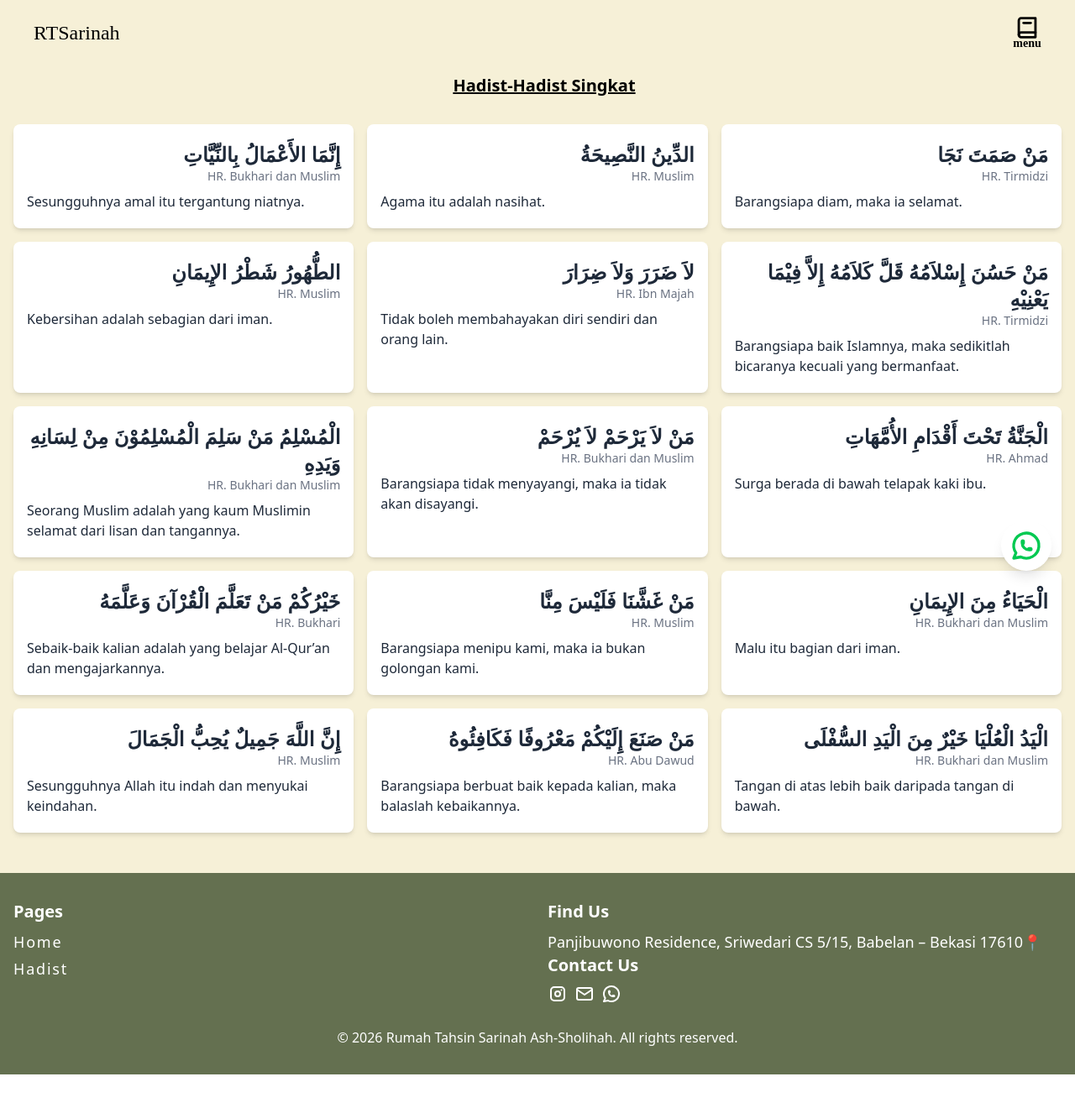
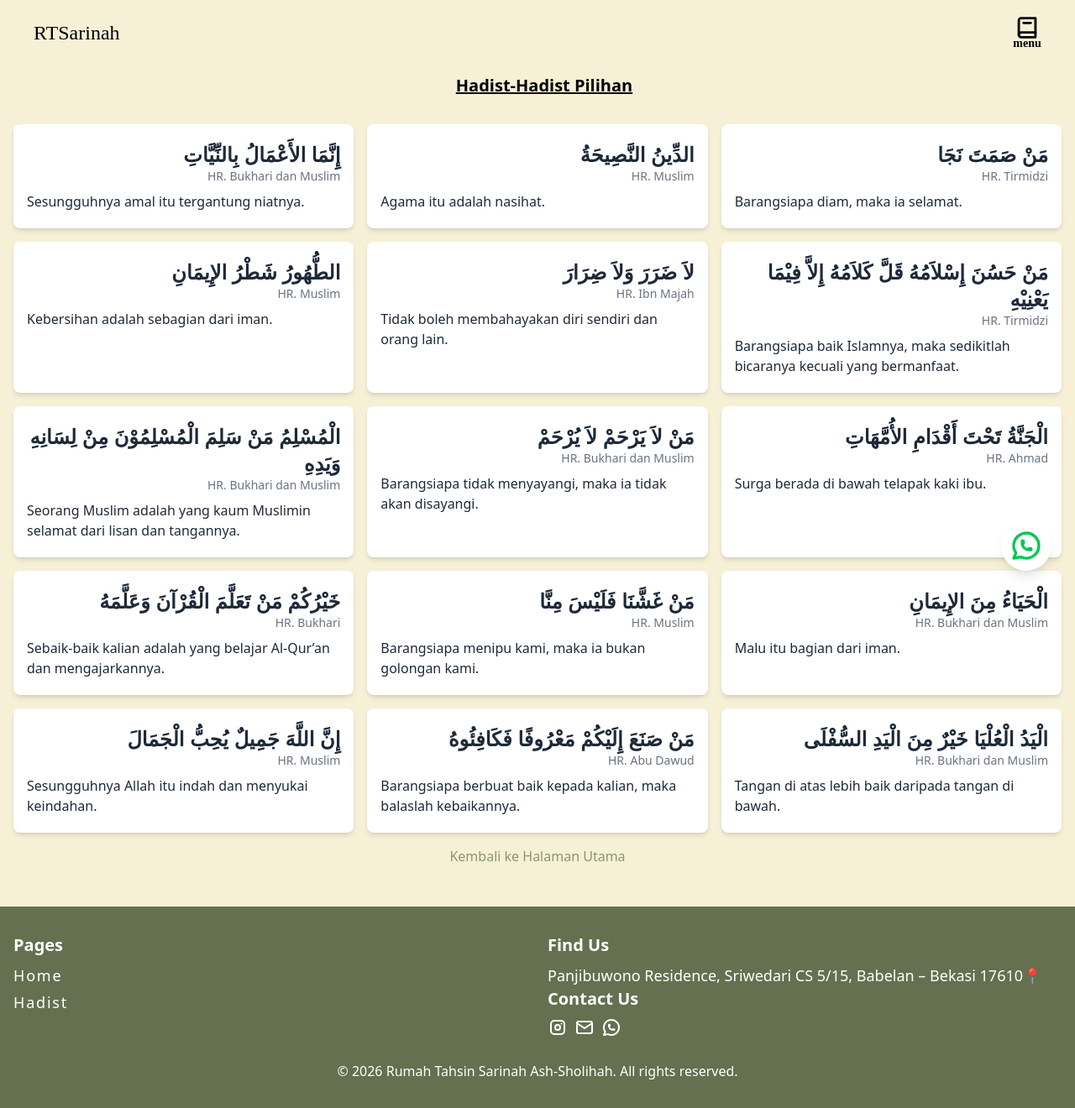
Before and after one commit to Imamsb6409/rumah-tahsin-sarinah-ash-shalihah, a React (Vite) app: page /hadist in a window 1280 px wide. Shown: the whole page at 84% size. Before the commit the page ends 1280 px from the top, so only its background shows below. Built offline with nearby package versions, Linux system fonts and the light colour scheme; a web font is replaced by a local one.

Commit message:
update 4.8

```diff
--- a/src/components/Kata2.jsx
+++ b/src/components/Kata2.jsx
@@ -1,3 +1,5 @@
+import {NavLink} from 'react-router';
+
 const kata2 = [
     {
     "arabic": "مَنْ سَلَكَ طَرِيقًا يَلْتَمِسُ فِيهِ عِلْمًا سَهَّلَ اللَّهُ لَهُ بِهِ طَرِيقًا إِلَى الْجَنَّةِ",
@@ -15,6 +17,9 @@ export default function Kata2() {
       <p className="text-md md:text-lg text-center mt-4">{kata2[0].arti}</p>
       <p className=" text-sm md:text-md text-center mt-2 italic">{kata2[0].riwayat}</p>
       <div className="w-[70%] mt-2"><hr /></div>
+      <NavLink to="/hadist" className="bg-secondary text-primary py-2 px-4 rounded-md hover:bg-primary hover:text-secondary transition duration-300 mt-4">
+        Hadist lainnya
+      </NavLink>
     </div>
   );
 }
--- a/src/layout/Hadist.jsx
+++ b/src/layout/Hadist.jsx
@@ -77,7 +77,7 @@ export default function Hadist() {
     <div>
       <div className="min-h-screen items-center justify-center bg-primary pt-22 pb-12">
         <h1 className="text-xl font-semibold ml-4 text-center underline-offset-1 underline">
-          Hadist-Hadist Singkat
+          Hadist-Hadist Pilihan
         </h1>
         <div className="w-full gap-4 mt-8 grid grid-cols-1 md:grid-cols-2 lg:grid-cols-3 px-4">
           {dataHadist.map((hadist, index) => (
@@ -95,6 +95,11 @@ export default function Hadist() {
             </div>
           ))}
         </div>
+        <p className="text-center mt-4">
+          <NavLink to="/" className="text-secondary hover:underline">
+            Kembali ke Halaman Utama
+          </NavLink>
+        </p>
       </div>
       <footer className="w-full bg-[#647050] py-8 text-white">
         <div className="container mx-auto flex flex-col md:flex-row items-start justify-between gap-6 px-4">
```
